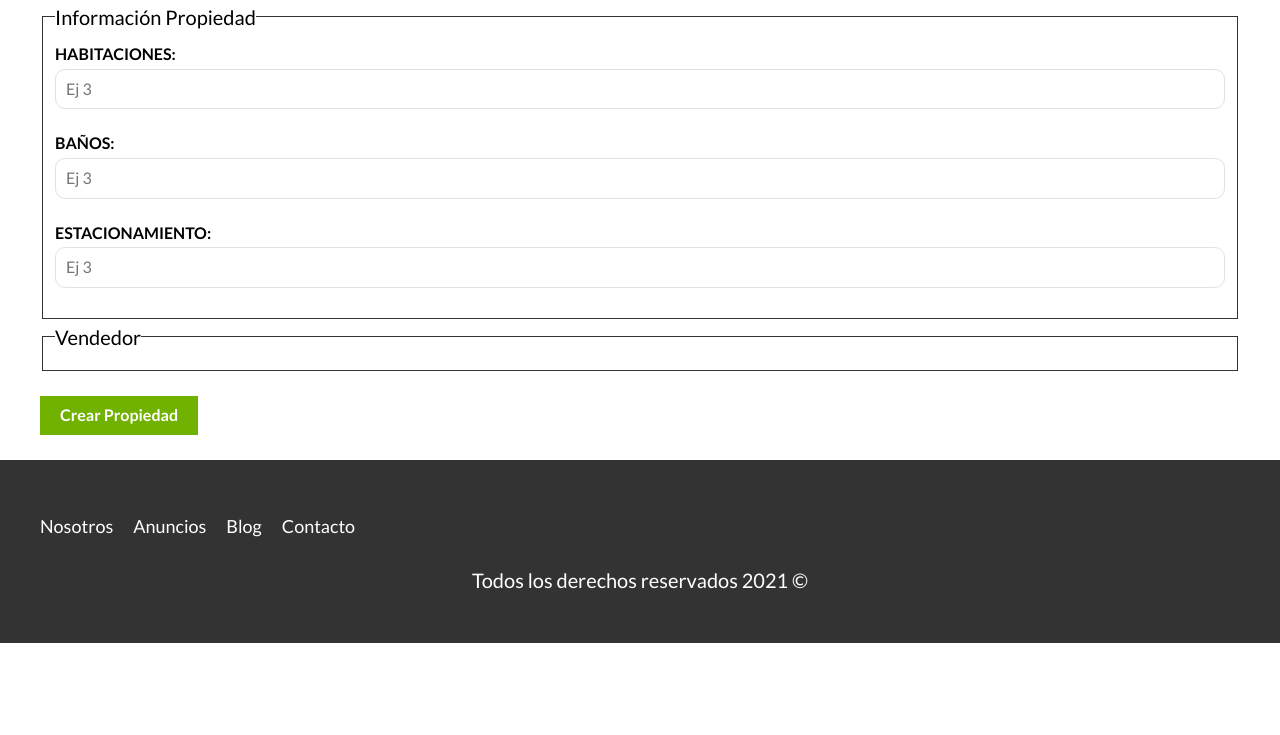
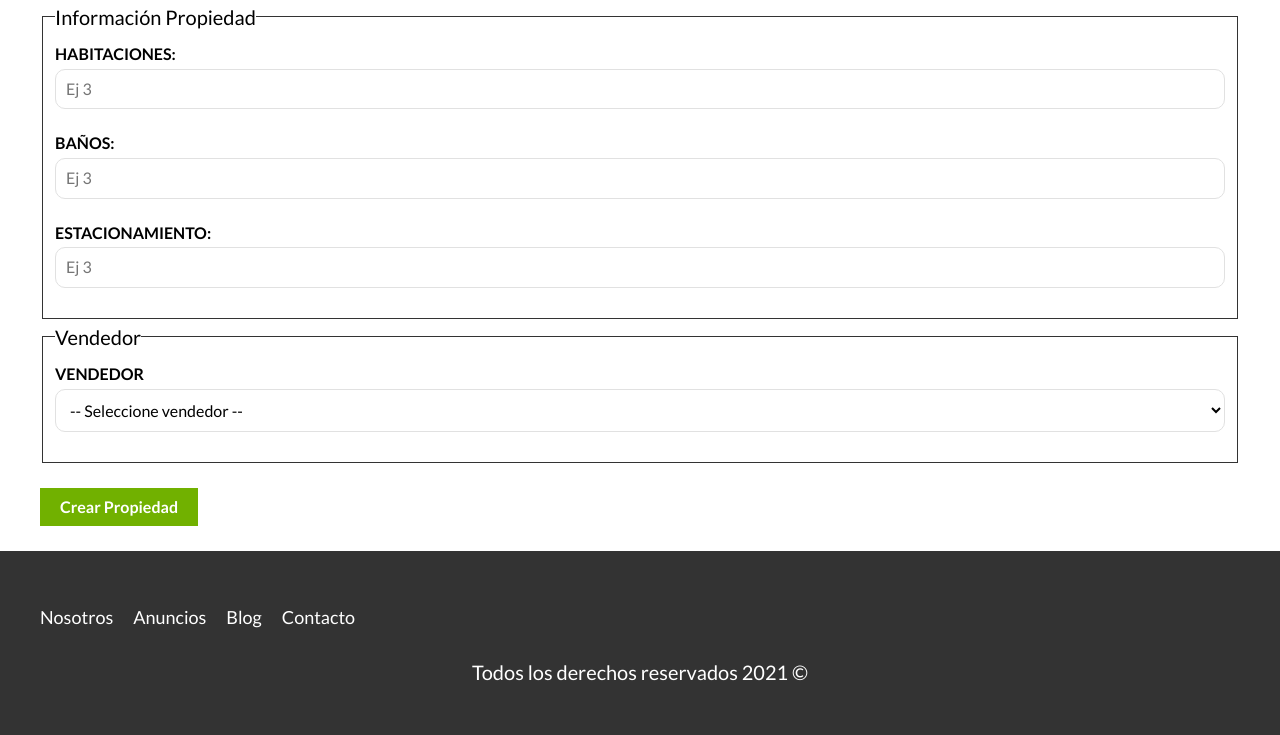
Before and after one commit to jlmonar17/bienes_raices, a PHP site: page /admin/propiedades/crear.php in a window 1280 px wide. Shown: the part 931-1666 px from the top of the page. Before the commit the page ends 1574 px from the top, so only its background shows below. Run offline with PHP 8.4, Linux system fonts and the light colour scheme; the visitor is signed in with stand-in values (Sample User, id 1); data comes from the database, SQL or seed files in the repository; style sheets or scripts are compiled from the project's sources; some libraries are stand-ins or nearby versions.

Commit message:
Modifico ActiveRecord y uso clase Vendedor para cargar los vendedores en formulario de propiedades.

```diff
--- a/admin/propiedades/actualizar.php
+++ b/admin/propiedades/actualizar.php
@@ -2,6 +2,7 @@
 require "../../includes/app.php";
 
 use App\Propiedad;
+use App\Vendedor;
 use Intervention\Image\ImageManagerStatic;
 
 estaAutenticado();
@@ -14,16 +15,13 @@
     header("Location: ../index.php");
 }
 
-$db = conectarDB();
-
 incluirTemplate("header", false, "../../");
 
 // Obtengo los datos de la propiedad.
 $propiedad = Propiedad::find($id);
 
 // Data para el select de vendedores
-$queryVendedores = "SELECT * FROM vendedores";
-$vendedores = mysqli_query($db, $queryVendedores);
+$vendedores = Vendedor::all();
 
 $errores = [];
 
--- a/admin/propiedades/crear.php
+++ b/admin/propiedades/crear.php
@@ -2,17 +2,15 @@
 require "../../includes/app.php";
 
 use App\Propiedad;
+use App\Vendedor;
 use Intervention\Image\ImageManagerStatic;
 
 estaAutenticado();
 
-$db = conectarDB();
-
 incluirTemplate("header", false, "../../");
 
-// Data para el select de vendedores
-$queryVendedores = "SELECT * FROM vendedores";
-$vendedores = mysqli_query($db, $queryVendedores);
+/* Obtengo todos los vendedores */
+$vendedores = Vendedor::all();
 
 $errores = Propiedad::getErrores();
 
--- a/classes/Propiedad.php
+++ b/classes/Propiedad.php
@@ -29,6 +29,43 @@
         $this->wc = $args["wc"] ?? "";
         $this->estacionamiento = $args["estacionamiento"] ?? "";
         $this->creado = date("Y/m/d");
-        $this->vendedorId = $args["vendedorId"] ?? "1";
+        $this->vendedorId = $args["vendedorId"] ?? "";
+    }
+
+    public function validar()
+    {
+        if (!$this->titulo) {
+            self::$errores[] = "El título es requerido";
+        }
+
+        if (!$this->precio) {
+            self::$errores[] = "El precio es requerido";
+        }
+
+        if (strlen($this->descripcion) < 50) {
+            self::$errores[] = "La descripcion es requerida y debe contener al menos 50 caracteres";
+        }
+
+        if (!$this->habitaciones) {
+            self::$errores[] = "Número de habitaciones requerido";
+        }
+
+        if (!$this->wc) {
+            self::$errores[] = "Número de baños requerido";
+        }
+
+        if (!$this->estacionamiento) {
+            self::$errores[] = "Número de estacionamientos requerido";
+        }
+
+        if (!$this->vendedorId) {
+            self::$errores[] = "Vendedor es requerido";
+        }
+
+        if (!$this->imagen) {
+            self::$errores[] = "Selecciona una imagen";
+        }
+
+        return self::$errores;
     }
 }
--- a/includes/app.php
+++ b/includes/app.php
@@ -6,6 +6,6 @@
 
 $db = conectarDB();
 
-use App\Propiedad;
+use App\ActiveRecord;
 
-Propiedad::setDB($db);
+ActiveRecord::setDB($db);
--- a/includes/templates/formulario_propiedades.php
+++ b/includes/templates/formulario_propiedades.php
@@ -33,13 +33,13 @@
 <fieldset>
 	<legend>Vendedor</legend>
 
-	<!--
-	<select name="vendedorId">
+	<label for="vendedor">Vendedor</label>
+
+	<select name="propiedad[vendedorId]" id="vendedor">
 		<option value="">-- Seleccione vendedor --</option>
 
-		<?php while ($vendedor = mysqli_fetch_assoc($vendedores)) : ?>
-			<option value="<?php echo sanitizar($propiedad->vendedorId); ?>" <?php echo $propiedad->vendedorId === $vendedor ? "selected" : ""; ?>><?php echo $vendedor["nombre"] . " " . $vendedor["apellido"];  ?></option>
-		<?php endwhile ?>
+		<?php foreach ($vendedores as $vendedor) : ?>
+			<option value="<?php echo sanitizar($vendedor->id); ?>" <?php echo $propiedad->vendedorId === $vendedor->id ? "selected" : ""; ?>><?php echo $vendedor->nombre . " " . $vendedor->apellido;  ?></option>
+		<?php endforeach ?>
 	</select>
-	-->
 </fieldset>
```
Also changed, not shown: classes/ActiveRecord.php (+4 -35 lines).
